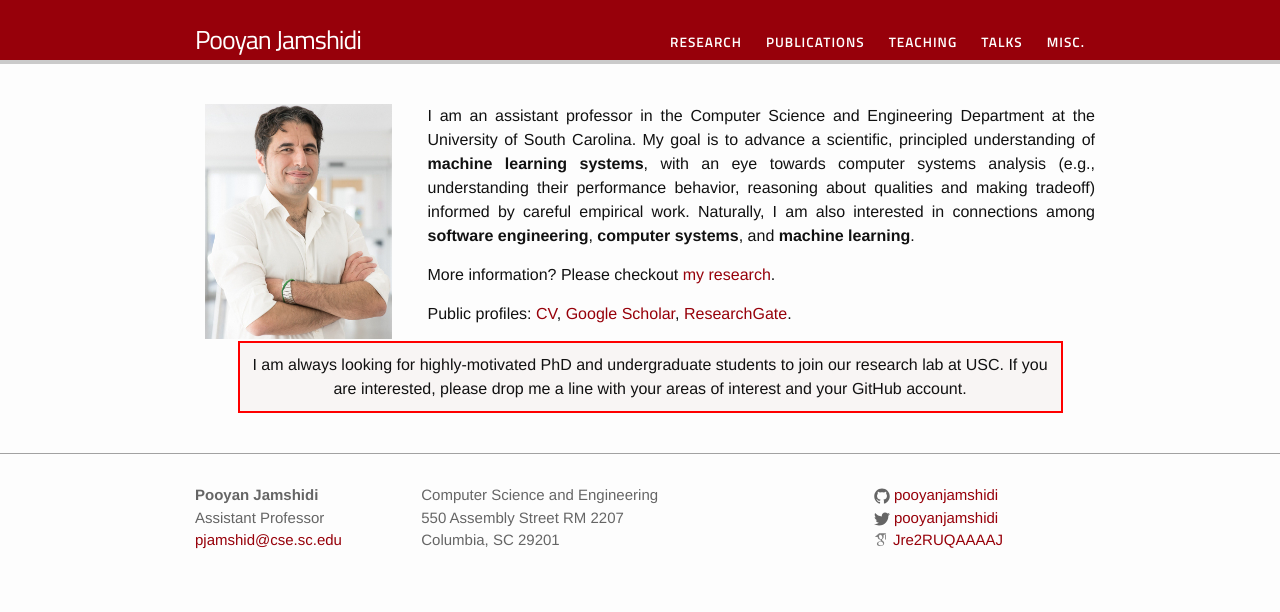
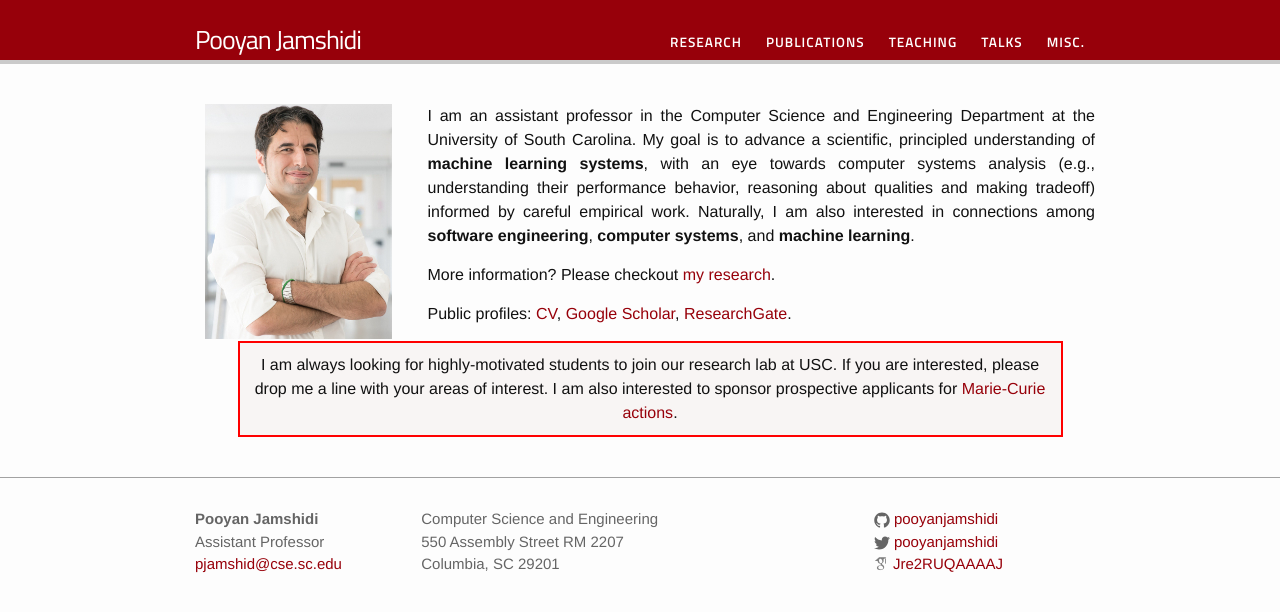
Before and after one commit to pooyanjamshidi/pooyanjamshidi.github.io, a Jekyll site: the page built from index.html, in a window 1280 px wide. Shown: the top 612 px of the page. Built offline with Jekyll 4.4.1, drawn with Linux system fonts in a browser that asks for light colours; some web fonts are replaced.

Commit message:
added marie curie

```diff
--- a/index.html
+++ b/index.html
@@ -35,7 +35,7 @@ layout: default
 
 	<div class="emph-border" align=justify>
 
-    I am always looking for highly-motivated PhD and undergraduate students to join our research lab at USC. If you are interested, please drop me a line with your areas of interest and your GitHub account.
+    I am always looking for highly-motivated students to join our research lab at USC. If you are interested, please drop me a line with your areas of interest. I am also interested to sponsor prospective applicants for <a href="http://ec.europa.eu/research/mariecurieactions">Marie-Curie actions</a>.
 
     <!-- , <b>Statements</b>: [<a href="{{ "/resources/statements/rs.pdf" |  prepend: site.baseurl }}">Research</a>][<a href="{{ "/resources/statements/ts.pdf" |  prepend: site.baseurl }}">Teaching</a>]  -->
     <!-- <br /> <b>Publications</b>: SE + Systems + ML [<a href="https://arxiv.org/pdf/1709.02280">ASE'17</a>][<a href="https://arxiv.org/pdf/1704.00234">SEAMS'17</a>][<a href="https://arxiv.org/pdf/1606.06543">MASCOTS'16</a>], Cloud + Control [<a href="{{ "/resources/publications/FGCS16.pdf" |  prepend: site.baseurl }}">FGCS'16</a>][<a href="{{ "/resources/publications/QoSA16.pdf" |  prepend: site.baseurl }}">QoSA'16</a>] -->
```
